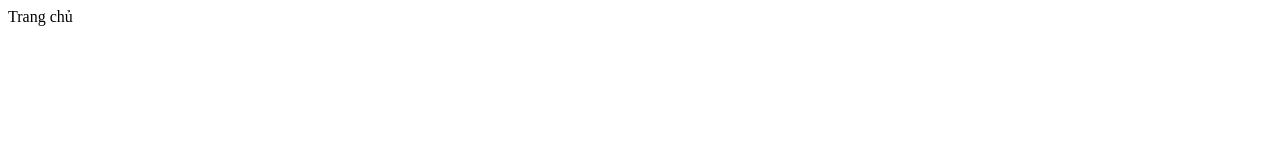
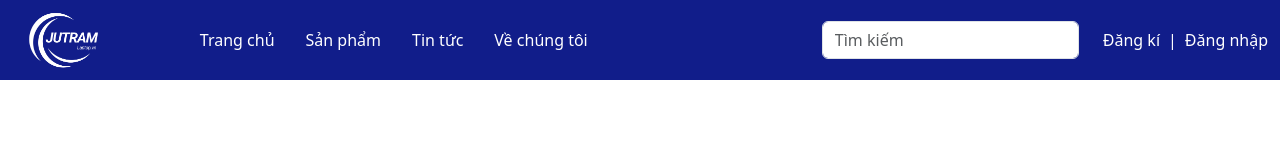
Before and after one commit to Jutah1402/LAPTOP-SELLING, a plain HTML site: page SRC/MainPage/home.html in a window 1280 px wide. Drawn offline with Linux system fonts and the light colour scheme.

Commit message:
xong header trang Home

```diff
--- a/SRC/MainPage/CSS/home.css
+++ b/SRC/MainPage/CSS/home.css
@@ -0,0 +1,23 @@
+*{
+    box-sizing: border-box;
+    margin: 0px;
+    padding: 0px;
+}
+
+.navbar{
+    padding: 0px;
+    margin: 0px;
+    height: 80px;
+}
+.navbar img{
+    height: 80px;
+}
+
+.navbar a{
+    color: #fff;
+}
+
+.navbar ul{
+    display: flex;
+    gap: 15px;
+}
--- a/SRC/MainPage/home.html
+++ b/SRC/MainPage/home.html
@@ -1,11 +1,59 @@
 <!DOCTYPE html>
 <html lang="en">
+
 <head>
     <meta charset="UTF-8">
     <meta name="viewport" content="width=device-width, initial-scale=1.0">
     <title>Trang chủ</title>
+    <link rel="stylesheet" href="../bootstrap-5.3.3-dist/bootstrap-5.3.3-dist/css/bootstrap.css">
+    <link rel="stylesheet" href="../MainPage/CSS/home.css">
 </head>
+
 <body>
-    <div>Trang chủ</div>
+    <nav class="navbar navbar-expand-lg bg-body-tertiary">
+        <div class="container-fluid" style="background-color: #111D8A;">
+            <img src="../Assets/Blue Waves Surfing Club Logo (1024 x 500 px).png" alt="">
+            <a class="navbar-brand" href=""></a>
+            <button class="navbar-toggler" type="button" data-bs-toggle="collapse"
+                data-bs-target="#navbarSupportedContent" aria-controls="navbarSupportedContent" aria-expanded="false"
+                aria-label="Toggle navigation">
+                <span class="navbar-toggler-icon"></span>
+            </button>
+            <div class="collapse navbar-collapse" id="navbarSupportedContent">
+                <ul class="navbar-nav me-auto mb-2 mb-lg-0">
+                    <li class="nav-item">
+                        <a class="nav-link" href="./home.html">Trang chủ</a>
+                    </li>
+                    <li class="nav-item">
+                        <a class="nav-link" href="../MainPage/list-product.html">Sản phẩm</a>
+                    </li>
+                    <li class="nav-item">
+                        <a class="nav-link" href="../MainPage/news.html"> Tin tức</a>
+                    </li>
+
+                    <li class="nav-item">
+                        <a class="nav-link" href="../MainPage/about.html"> Về chúng tôi</a>
+                    </li>
+                </ul>
+                <form class="d-flex" role="search">
+                    <input class="form-control me-4" type="search" placeholder="Tìm kiếm" aria-label="">
+                </form>
+                <div class="d-flex gap-2">
+                    <a class="nav-link" href="../MainPage/register.html">Đăng kí</a>
+                    <a class="nav-link">|</a>
+                    <a class="nav-link"> Đăng nhập</a>
+                </div>
+
+            </div>
+        </div>
+    </nav>
+
+
+
+
+    <div class="body"></div>
+    <div class="footer"></div>
+
 </body>
+
 </html>
```
